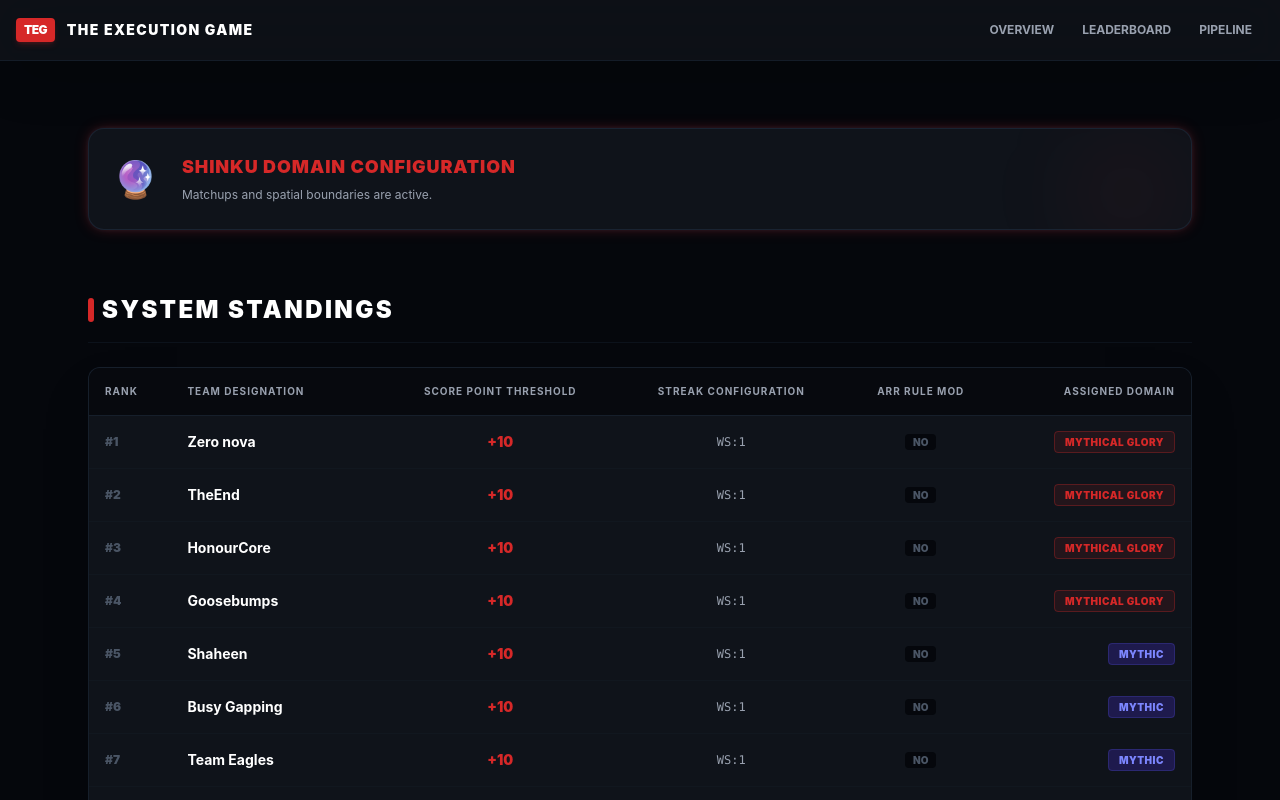
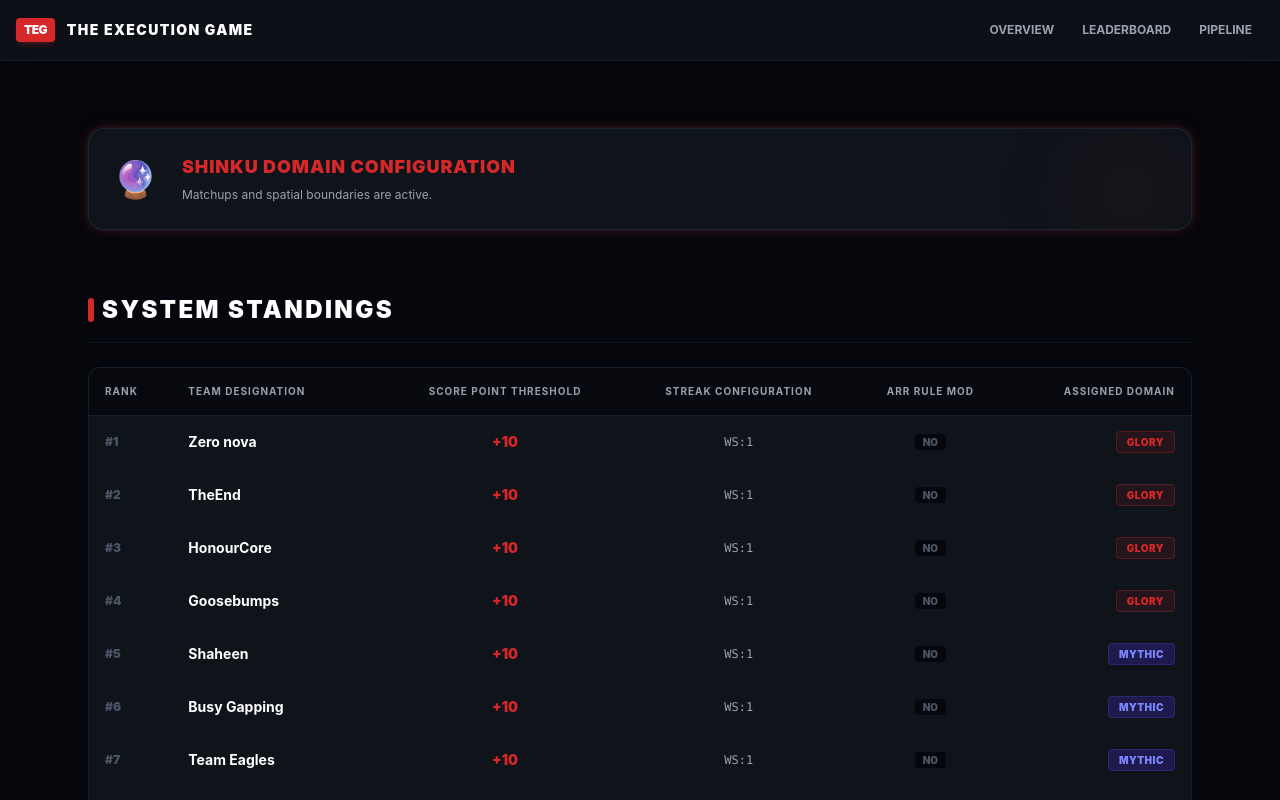
Before and after one commit to xAhmadEsam/TheExecutionGame, a React (Vite) app: page / in a window 1280 px wide. Shown: the top 800 px of the page. Built offline with nearby package versions, Linux system fonts and the light colour scheme.

Commit message:
Fixing minor issues

```diff
--- a/src/App.tsx
+++ b/src/App.tsx
@@ -100,7 +100,7 @@ function App() {
                     <td className="p-4 text-right">
                       <span
                         className={`px-2.5 py-1 rounded text-[10px] font-black tracking-wider uppercase ${
-                          team.spatialDomain === "Mythical Glory"
+                          team.spatialDomain === "Glory"
                             ? "bg-tegCrimson/10 text-tegCrimson border border-tegCrimson/30"
                             : team.spatialDomain === "Mythic"
                               ? "bg-indigo-950 text-indigo-400 border border-indigo-500/20"
--- a/src/shinkuEngine.ts
+++ b/src/shinkuEngine.ts
@@ -28,7 +28,7 @@ export const runShinkuRegrouping = (teams: Team[]): Team[] => {
 
   return sortedTeams.map((team, index) => {
     let domain: Team["spatialDomain"] = "Epic";
-    if (index < size) domain = "Mythical Glory";
+    if (index < size) domain = "Glory";
     else if (index < size * 2) domain = "Mythic";
     else if (index < size * 3) domain = "Legend";
 
@@ -52,7 +52,7 @@ export const generateNextRoundMatches = (groupedTeams: Team[]) => {
     "Epic",
     "Legend",
     "Mythic",
-    "Mythical Glory",
+    "Glory",
   ];
   const nextMatches: any[] = [];
 
--- a/src/types.ts
+++ b/src/types.ts
@@ -13,7 +13,7 @@ export interface Team {
   ws: number; // Win streak
   ls: number; // Loss streak
   arr: 'YES' | 'NO'; // Right to add a rule
-  spatialDomain?: 'Mythical Glory' | 'Mythic' | 'Legend' | 'Epic'; // Shinku's Domains
+  spatialDomain?: 'Glory' | 'Mythic' | 'Legend' | 'Epic'; // Shinku's Domains
 }
 
 export interface Match {
```
